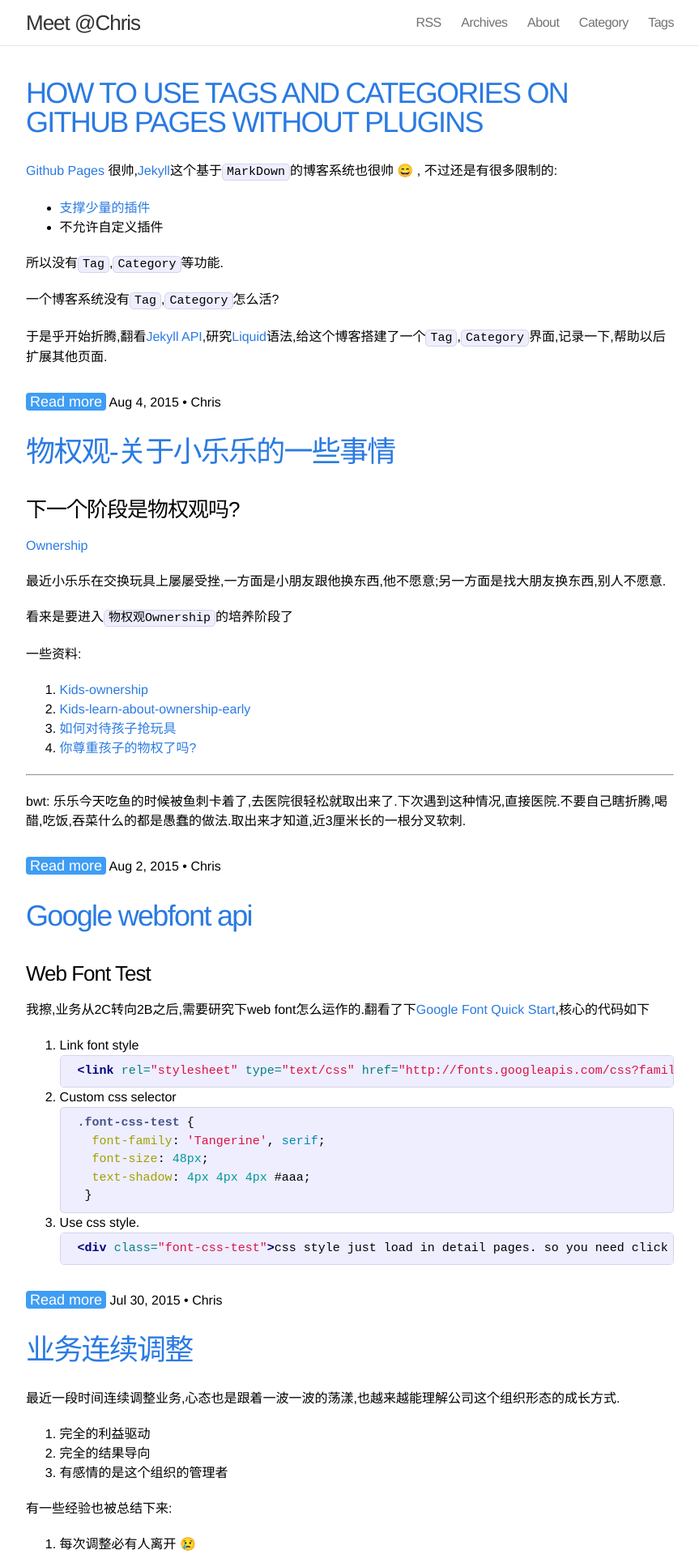
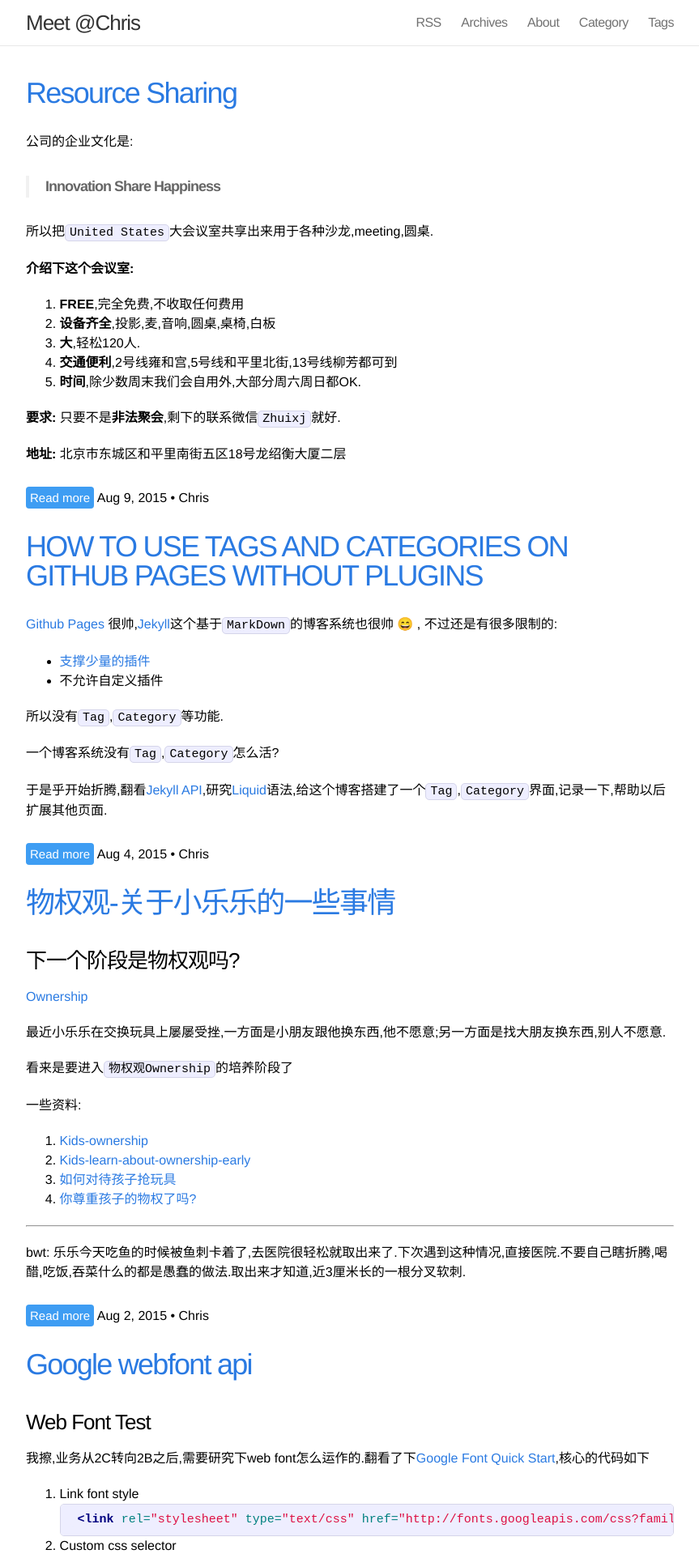
Before and after one commit to zhuixinjian/zhuixinjian.github.io, a Jekyll site: the page built from index.html, in a window 1280 px wide. Shown: the top 1919 px of the page at 81% size, without its empty margins (208-1071 px from the left). Built offline with Jekyll 4.4.1, drawn with Linux system fonts in a browser that asks for light colours; emoji names are drawn with the system emoji font; Markdown is read by kramdown in place of the engine named in the settings; the list of posts is cut into pages by our own code.

Commit message:
resource sharing

```diff
--- a/_config.yml
+++ b/_config.yml
@@ -23,7 +23,7 @@ kramdown:
   input: GFM
 
 redcarpet:
-  extensions: ['smart', 'no_intra_emphasis', 'strikethrough', 'tables', 'footnotes', 'highlight', 'underline']
+  extensions: ['smart', 'no_intra_emphasis', 'strikethrough', 'tables', 'footnotes', 'highlight', 'underline', 'autolink', 'fenced_code_blocks','hard_wrap']
 
 gems:
   - jekyll-sitemap
--- a/_posts/2015-08-02-ownership-lele.markdown
+++ b/_posts/2015-08-02-ownership-lele.markdown
@@ -4,9 +4,7 @@ title: "物权观-关于小乐乐的一些事情"
 category: 'lele'
 tags: ['Ownership']
 ---
-
 ### 下一个阶段是物权观吗?
-
 [Ownership][1]
 
 最近小乐乐在交换玩具上屡屡受挫,一方面是小朋友跟他换东西,他不愿意;另一方面是找大朋友换东西,别人不愿意.
--- /dev/null
+++ b/_posts/2015-08-09-resource-sharing.markdown
@@ -0,0 +1,44 @@
+---
+layout: post
+title: Resource Sharing
+category: startup
+tags: []
+published: True
+
+---
+
+公司的企业文化是:
+ > **Innovation Share Happiness**
+
+所以把`United States`大会议室共享出来用于各种沙龙,meeting,圆桌.
+
+**介绍下这个会议室:**
+
+1. **FREE**,完全免费,不收取任何费用
+2. **设备齐全**,投影,麦,音响,圆桌,桌椅,白板
+3. **大**,轻松120人.
+4. **交通便利**,2号线雍和宫,5号线和平里北街,13号线柳芳都可到
+5. **时间**,除少数周末我们会自用外,大部分周六周日都OK.
+
+**要求:**
+只要不是**非法聚会**,剩下的联系微信`Zhuixj`就好.
+
+**地址:**
+北京市东城区和平里南街五区18号龙绍衡大厦二层
+
+<!--more-->
+
+![Address](https://lh3.googleusercontent.com/bp6S7LYLVfEMLiAC3VBp4ftVftIRPzb34dV_6mGlc3PeV4_GLawXfmjim6A_QoKvgzTABp_3ZzqVrAN9OYIGk0YatPipFbCAopTMBhEGZSH6x5sER0OI4ddAkKnF-Oj5CTVWy8U)
+
+已经有一些活动成功举办,相信不少朋友已经参加了,都是Google GDG的:
+
+- [Women Techmakers: Connect.Create.Celebrate——互联网程序媛MM技术分享沙龙][1]
+- [Material Design专题活动之认识与实践][2]
+- [硅谷 Googler 大叔 Kevin Nilson 分享会][3]
+
+[1]: http://www.chinagdg.com/thread-6613-1-1.html
+[2]: http://www.chinagdg.com/thread-6751-1-1.html
+[3]: http://mp.weixin.qq.com/s?__biz=MzA5MDg3MjczMg==&mid=208898228&idx=1&sn=c70b3fc805427d84534c73fcb2acd486&scene=5#rd
+
+---
+**Share**是个很有意思的事情,办公室随时间流逝是一种资源浪费,而借此共享出来,反而为我们的员工带来了很多**培训机会**,我会再深入的想想这个事情的价值.
--- a/css/main.css
+++ b/css/main.css
@@ -270,11 +270,11 @@ img {
   -webkit-border-radius: 4px;
   -moz-border-radius: 4px;
   border-radius: 4px;
-  font-size: 18px;
+  font-size: 15px;
   overflow:scroll;
 }
 
-.post readmore { padding: 1px 5px; }
+.post readmore { padding: 5px 5px; }
 
 .post readmore a         { color: #fff; text-decoration: none; }
 .post readmore a:hover   { color: #fff; text-decoration: none; }
```
Also changed, not shown: _drafts/2015-07-31-resource-sharing.markdown (deleted).
